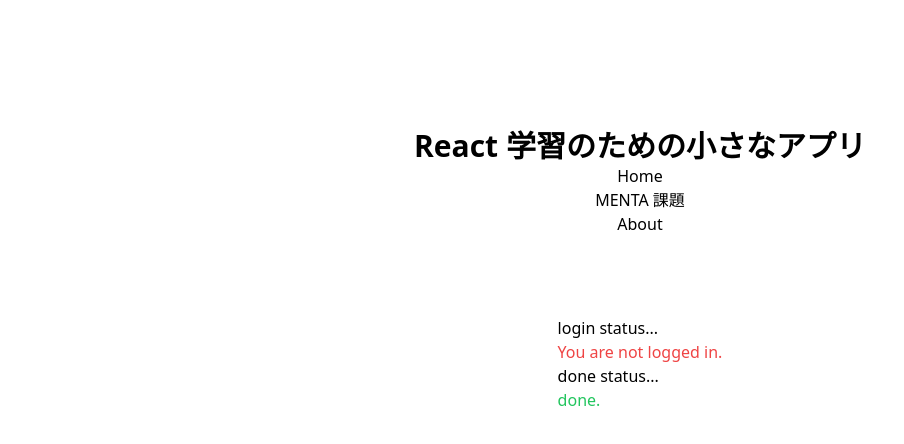
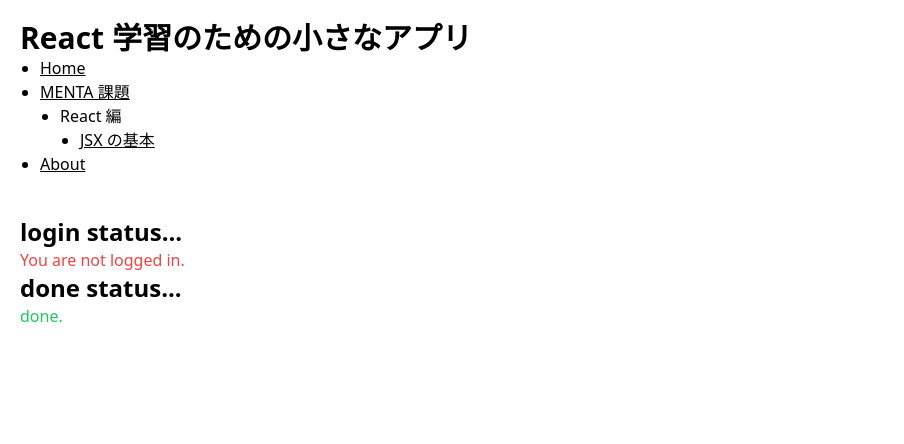
Before and after one commit to graphicocolo/react-app-small, a React (Vite) app: page /basicjsx in a window 1280 px wide. Shown: the top 444 px of the page, without its empty margins (0-904 px from the left). Built offline with nearby package versions, Linux system fonts and the light colour scheme.

Commit message:
ナビゲーションコンポーネント作成

```diff
--- /dev/null
+++ b/src/components/Navigation.tsx
@@ -0,0 +1,26 @@
+import { Link } from 'react-router-dom';
+
+const Navigation = () => {
+  return (
+    <div className="flex flex-col p-5">
+      <h1 className="text-3xl font-bold">React 学習のための小さなアプリ</h1>
+      <ul className="list-disc pl-5">
+        <li><Link to='/' className="underline">Home</Link></li>
+        <li>
+          <Link to='/studymnt' className="underline">MENTA 課題</Link>
+          <ul className="list-disc pl-5">
+            <li>
+              React 編
+              <ul className="list-disc pl-5">
+                <li><Link to='/basicjsx' className="underline">JSX の基本</Link></li>
+              </ul>
+            </li>
+          </ul>
+        </li>
+        <li><Link to='/about' className="underline">About</Link></li>
+      </ul>
+    </div>
+  );
+}
+
+export default Navigation;
--- a/src/pages/About.tsx
+++ b/src/pages/About.tsx
@@ -1,13 +1,13 @@
-import { Link } from 'react-router-dom';
+import Navigation from '@/components/Navigation';
 
 const About = () => {
   return (
-    <div className="flex flex-col items-center mt-32">
-      <h1 className="text-3xl font-bold">React 学習のための小さなアプリ</h1>
-      <Link to='/'>Home</Link>
-      <Link to='/studymnt'>MENTA 課題</Link>
-      <div>About</div>
-    </div>
+    <>
+      <Navigation />
+      <div className="flex flex-col p-5">
+        <h2 className="text-2xl font-bold">About ページ</h2>
+      </div>
+    </>
   )
 }
 
--- a/src/pages/Basicjsx.tsx
+++ b/src/pages/Basicjsx.tsx
@@ -1,4 +1,4 @@
-import { Link } from 'react-router-dom';
+import Navigation from '@/components/Navigation';
 
 const Basicjsx = () => {
   const logInStatus = 'login status...';
@@ -10,27 +10,23 @@
   const isLoggedIn = false;
   const isDone = true;
   return (
-    <div className="flex flex-col items-center mt-32">
-      <h1 className="text-3xl font-bold">React 学習のための小さなアプリ</h1>
-      <Link to='/'>Home</Link>
-      <Link to='/studymnt'>MENTA 課題</Link>
-      <Link to='/about'>About</Link>
-      <div className="flex flex-col mt-20">
-        <h2>{logInStatus}</h2>
+    <>
+      <Navigation />
+      <div className="flex flex-col p-5">
+        <h2 className="text-2xl font-bold">{logInStatus}</h2>
         {isLoggedIn ? (
           <p className="text-green-500">{loggedInGreeting}</p>
         ) : (
           <p className="text-red-500">{notLoggedInGreeting}</p>
         )}
-        <h2>{doneStatus}</h2>
+        <h2 className="text-2xl font-bold">{doneStatus}</h2>
         {isDone ? (
           <p className="text-green-500">{doneGreeting}</p>
         ) : (
           <p className="text-red-500">{notDoneGreeting}</p>
         )}
       </div>
-    </div>
-
+    </>
   )
 }
 
--- a/src/pages/Home.tsx
+++ b/src/pages/Home.tsx
@@ -1,13 +1,13 @@
-import { Link } from 'react-router-dom';
+import Navigation from '@/components/Navigation';
 
 const Home = () => {
   return (
-    <div className="flex flex-col items-center mt-32">
-      <h1 className="text-3xl font-bold">React 学習のための小さなアプリ</h1>
-      <div>Home</div>
-      <Link to='/studymnt'>MENTA 課題</Link>
-      <Link to='/about'>About</Link>
-    </div>
+    <>
+      <Navigation />
+      <div className="flex flex-col p-5">
+        <h2 className="text-2xl font-bold">トップページ</h2>
+      </div>
+    </>
   )
 }
 
--- a/src/pages/StudyMnt.tsx
+++ b/src/pages/StudyMnt.tsx
@@ -1,19 +1,13 @@
-import { Link } from 'react-router-dom';
+import Navigation from '@/components/Navigation';
 
 const StudyMnt = () => {
   return (
-    <div className="flex flex-col items-center mt-32">
-      <h1 className="text-3xl font-bold">React 学習のための小さなアプリ</h1>
-      <Link to='/'>Home</Link>
-      <div>MENTA 課題</div>
-        <ul>
-          <li>React 編</li>
-            <ul>
-              <li><Link to='/basicjsx'>JSX の基本</Link></li>
-            </ul>
-        </ul>
-      <Link to='/about'>About</Link>
-    </div>
+    <>
+      <Navigation />
+      <div className="flex flex-col p-5">
+        <h2 className="text-2xl font-bold">MENTA 課題ページ</h2>
+      </div>
+    </>
   )
 }
 
```
Also changed, not shown: 1 other file (tests, documents, lock files or other folders).
